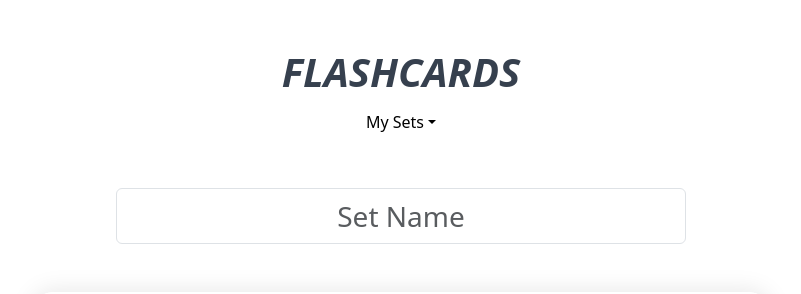
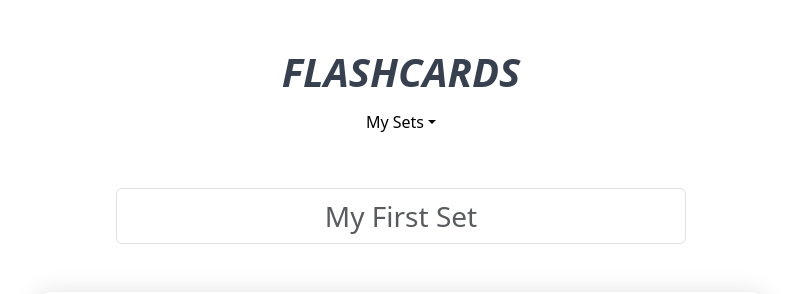
Before and after one commit to peter-tres/flashcards-project, a React (Vite) app: page / in a window 1280 px wide. Shown: the top 294 px of the page, without its empty margins (239-1040 px from the left). Built offline with nearby package versions, Linux system fonts and the light colour scheme.

Commit message:
made the child components do their functionality through the main app component to make it easier to keep track of where the data is being updated

```diff
--- a/src/App.jsx
+++ b/src/App.jsx
@@ -9,46 +9,106 @@ import ActionPanel from './components/ActionPanel'
 import CardInterface from './components/CardInterface'
 
 
+const createCard = ( question, answer) => ({
+    question,
+    answer
+
+});
+
+function clamp(num, min, max) {
+    return Math.min(Math.max(num,min),max);
+}
+
 
 function App() {
 
   let existing_sets = 0;
+
+  const [currentCard,setCurrentCard] = useState(0);
+
+  const [selectedSet, setSelectedSet] = useState(existing_sets? "TODO" : "My First Set");
+
   const [sets, setSets] = useState(
       existing_sets? {"Set": []}
       :
       {
-        "My First Set": []
+        "My First Set": [createCard("","")]
       }
-  );
-
-  const [selectedSet, setSelectedSet] = useState(
-    existing_sets? "TODO" : "My First Set"
   );
 
   const addSet = (name) => {
     setSets({
       ...sets,
-      [name]: []
+      [name]: [createCard("","")]
     });
   }
 
-  console.log(selectedSet);
-  console.log(sets);
+  const addCard = (id) => {
+    setSets({
+      ...sets,
+      [id]: [...sets[id], createCard("","")]
+    })
+    setCurrentCard(cards.length);
+  }
+
+  const deleteCurrentCard = (id) => {
+    let cards = sets[id];
+    if (cards.length < 2) return;
+
+
+
+    setSets({
+      ...sets,
+      [id]: sets[id].filter((c,i)=> {return i != currentCard})
+    })
+
+    if (cards.length-1 == currentCard){
+      setCurrentCard(clamp(currentCard-1,0,cards.length-1));
+    }
+
+  }
+
+  const updateCurrentCard = (id,k,v) => {
+    console.log(id,k,v);
+    setSets({
+      ...sets,
+      [id]: sets[id].map( (c,i) =>
+        i == currentCard? {...c, [k]:v} : c
+      )
+
+    });
+  }
+
+
+  let cards = sets[selectedSet];
+  console.log("Sets", sets);
+  console.log("Selected Set:", selectedSet);
+  console.log("Cards:", cards);
 
   return (
     <>
     <main className="container">
     <Header/>
     <div className="row main-row d-flex">
+
       <div className="col-12 mb-5">
       <ActionPanel
       sets={sets}
       add_to_set={addSet}
       set_selected_set={setSelectedSet}/>
       </div>
+
       <div className="col-12">
-      <CardInterface/>
+      <CardInterface
+      cards={cards}
+      deleteCardFunc={deleteCurrentCard}
+      addCardFunc={addCard}
+      updateCardFunc={updateCurrentCard}
+      card_set_id={selectedSet}
+      card_index={currentCard}
+      card_index_setter={setCurrentCard}/>
       </div>
+
     </div>
 
     </main>
--- a/src/components/ActionPanel.jsx
+++ b/src/components/ActionPanel.jsx
@@ -36,7 +36,7 @@ function ActionPanel({sets, add_to_set,set_selected_set}){
                     <DropdownItem
                     key={`NewSet${id}`}
                     eventKey={`NewSet${id}`}
-                    onClick = { () => add_to_set(`NewSet${id}`)} className="button-activate">New Set</DropdownItem>
+                    onClick = { () => add_to_set(`NewSet${id}`)} className="button-activate">{React.cloneElement(icons.plusIcon,{style: {color: 'dimgray', width: '20px'}})}</DropdownItem>
                 </Dropdown.Menu>
             </Dropdown>
         </div>
--- a/src/components/CardInterface.jsx
+++ b/src/components/CardInterface.jsx
@@ -9,23 +9,18 @@ function clamp(num, min, max) {
 }
 
 
-const createCard = ( question, answer) => ({
-    question,
-    answer
-
-});
 
 
-function CardInterface({}){
-    const [cards, setCards] = useState([createCard("","")]);
-    const [currentCard,setCurrentCard] = useState(0);
+function CardInterface(
+    {cards,
+    deleteCardFunc , addCardFunc,updateCardFunc,
+    card_set_id, card_index, card_index_setter}){
+
     const [doRight, setRight] = useState(false);
     const [doLeft, setLeft] = useState(false);
-
-
     // Left and right arrows to flick through cards
     const handleArrowClick = (e,update) => {
-        setCurrentCard(clamp(currentCard+update,0,cards.length-1));
+        card_index_setter(clamp(card_index+update,0,cards.length-1));
         if (update < 0){
             setLeft(true)
 
@@ -36,23 +31,9 @@ function CardInterface({}){
 
             setTimeout( () => setRight(false), 150);
         }
-
     }
 
-
-    // Setter to update a value inside of the flashcard. Passed into the
-    // flashcard component
-    const updateCurrentCard = (k,v) => {
-        setCards(cards.map((c,i) =>{
-            if (i == currentCard){
-                return {...c, [k]:v};
-                }
-            else{
-                return c;
-                }
-            })
-        )
-    }
+    let card_info = cards[card_index];
 
     return(
     <>
@@ -60,17 +41,18 @@ function CardInterface({}){
             <input
             className="w-50 form-control text-center fs-3"
             type="text"
-            placeholder="Set Name"
-            // value={card_info.answer} onChange={(e) => handleChange(e, "answer")}
+            placeholder={card_set_id}
             >
             </input>
         </div>
 
         <div className="row justify-content-center mb-5">
-
-
             <div className={`col-lg-8 ${doLeft? "slide-left": ""} ${doRight? "slide-right": ""}`}>
-                <FlashCard cards={cards} index={currentCard} setter={updateCurrentCard} />
+                <FlashCard
+                card_index={card_index}
+                updateCardFunc={updateCardFunc}
+                card_set_id={card_set_id}
+                card_info={card_info}/>
             </div>
 
 
@@ -82,21 +64,21 @@ function CardInterface({}){
                 <div className="row d-flex align-items-center">
                     <div className="col px-0 d-flex justify-content-center">
                         <button
-                        disabled={currentCard == 0}
+                        disabled={card_index == 0}
                         onClick={(e) => handleArrowClick(e,-1)}
                         type="button" className={"btn arrow-button"}>
-                            { currentCard == 0? React.cloneElement(icons.leftArrowIcon, { className: 'arrow-disabled'}) : icons.leftArrowIcon}
+                            { card_index == 0? React.cloneElement(icons.leftArrowIcon, { className: 'arrow-disabled'}) : icons.leftArrowIcon}
                         </button>
                     </div>
                     <div className="col-4 d-flex justify-content-center">
-                        <p className="mt-3"> {currentCard+1} / {cards.length}</p>
+                        <p className="mt-3"> {card_index+1} / {cards.length}</p>
                     </div>
                     <div className="col px-0 d-flex justify-content-center">
                         <button
-                        disabled={currentCard == cards.length-1}
+                        disabled={card_index == cards.length-1}
                         onClick={(e) => handleArrowClick(e,1)}
                         type="button" className="btn arrow-button">
-                            { currentCard == cards.length-1? React.cloneElement(icons.rightArrowIcon, {className: 'arrow-disabled'}): icons.rightArrowIcon}
+                            { card_index == cards.length-1? React.cloneElement(icons.rightArrowIcon, {className: 'arrow-disabled'}): icons.rightArrowIcon}
                         </button>
                     </div>
                 </div>
@@ -110,22 +92,13 @@ function CardInterface({}){
 
             <div className="col-2 col-lg-2 d-flex justify-content-center align-items-center gap-5">
                 <button
-                onClick = {() => {
-                    if (cards.length > 1){
-                        setCards(
-                            cards.filter((element, index) =>{
-                                return index != currentCard;
-                            })
-                        )
-                    }
-                    setCurrentCard(clamp(currentCard-1,0,cards.length-1));
-                }}
+                onClick = { () => deleteCardFunc(card_set_id)}
                 type="button" className="btn custom-button-base trashcan-button">
                     {React.cloneElement(icons.trashcanIcon, {style: {color: 'whitesmoke'}})}
                 </button>
 
                 <button
-                onClick = { () => {setCards([...cards,createCard("","")])}}
+                onClick = { () => addCardFunc(card_set_id) }
                 type="button" className="btn custom-button-base add-button">
                     {React.cloneElement(icons.plusIcon, {style: {color: 'whitesmoke'}})}
                 </button>
--- a/src/components/Flashcard.jsx
+++ b/src/components/Flashcard.jsx
@@ -5,10 +5,9 @@ import SliderCheckbox from './SliderCheckbox';
 
 
 
-function FlashCard({cards,index, setter}){
+function FlashCard({card_index, updateCardFunc, card_set_id, card_info}){
     const [isEdit, setEdit] = React.useState(false);
     const [cardFlip, setCardFlip] = React.useState(false);
-    let card_info = cards[index];
 
     const toggleClick = () =>{
         setEdit(!isEdit);
@@ -18,10 +17,10 @@ function FlashCard({cards,index, setter}){
 
     const handleChange = (e, side) => {
         if (side == "question"){
-            setter("question", e.target.value)
+            updateCardFunc(card_set_id, "question", e.target.value)
         }
         else if (side == "answer"){
-            setter("answer", e.target.value);
+            updateCardFunc(card_set_id, "answer", e.target.value);
         }
     }
 
```
